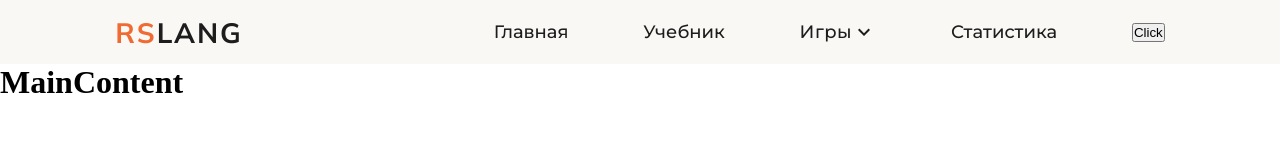
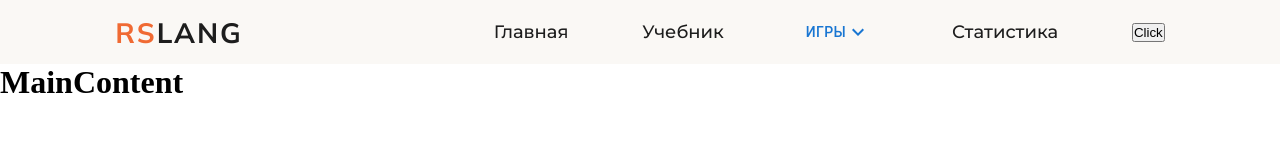
Before and after one commit to roman847/rslang, a React (Create React App) app: page / in a window 1280 px wide. Shown: the top 160 px of the page. Built offline with nearby package versions, Linux system fonts and the light colour scheme; the HTML template or start-up script is replaced by a standard one.

Commit message:
refactor: refactor Select component

```diff
--- /dev/null
+++ b/src/components/Select/Select.module.scss
@@ -0,0 +1,11 @@
+@import "src/styles/main";
+
+.menuButton {
+  font-family: 'Montserrat', 'sans-serif';
+  color: $blackColor ;
+  font-weight: 500;
+  padding: 0;
+  font-size: pxToRem(18);
+  line-height: pxToRem(22);
+  text-transform: none;
+}
--- a/src/components/Select/Select.tsx
+++ b/src/components/Select/Select.tsx
@@ -10,10 +10,10 @@ import {
   Paper,
   Popper,
 } from '@mui/material'
-import { Color } from '../../core/variables/constansts'
 import KeyboardArrowDownIcon from '@mui/icons-material/KeyboardArrowDown'
+import styles from './Select.module.scss'
 
-const SelectElement = ({ fields }: IPropsSelectElement) => {
+const SelectElement = ({ listName, fields }: IPropsSelectElement) => {
   const [open, setOpen] = React.useState(false)
   const anchorRef = React.useRef<HTMLButtonElement>(null)
 
@@ -28,7 +28,7 @@ const SelectElement = ({ fields }: IPropsSelectElement) => {
     setOpen(false)
   }
 
-  function handleListKeyDown(event: React.KeyboardEvent) {
+  const handleListKeyDown = (event: React.KeyboardEvent) => {
     if (event.key === 'Tab') {
       event.preventDefault()
       setOpen(false)
@@ -37,20 +37,10 @@ const SelectElement = ({ fields }: IPropsSelectElement) => {
     }
   }
 
-  const menuButtonStyles = {
-    fontFamily: ['Montserrat', 'sans-serif'].join(','),
-    color: Color.blackText,
-    fontWeight: 500,
-    padding: 0,
-    fontSize: '18px',
-    lineHeight: '22px',
-    textTransform: 'none',
-  }
-
   return (
     <div>
       <Button
-        sx={menuButtonStyles}
+        className={styles.menuButton}
         ref={anchorRef}
         id='composition-button'
         aria-controls={open ? 'composition-menu' : undefined}
@@ -58,7 +48,7 @@ const SelectElement = ({ fields }: IPropsSelectElement) => {
         aria-haspopup='true'
         onClick={handleToggle}
       >
-        <Box>Игры</Box>
+        <Box>{listName}</Box>
         <KeyboardArrowDownIcon />
       </Button>
       <Popper
--- a/src/core/interfaces/propsInterfaces.ts
+++ b/src/core/interfaces/propsInterfaces.ts
@@ -15,5 +15,6 @@ export interface IButtonProps {
 }
 
 export interface IPropsSelectElement {
+  listName: string
   fields: string[]
 }
--- a/src/pages/main/components/Header/Header.tsx
+++ b/src/pages/main/components/Header/Header.tsx
@@ -15,7 +15,7 @@ const Header = () => {
           <Box className={style.nav__list}>
             <Link className={style.list__link}>Главная</Link>
             <Link className={style.list__link}>Учебник</Link>
-            <SelectElement fields={['Игра 1', 'Игра 2', 'Игра 3', 'Игра 4']} />
+            <SelectElement listName={'Игры'} fields={['Игра 1', 'Игра 2', 'Игра 3', 'Игра 4']} />
             <Link className={style.list__link}>Статистика</Link>
             <button>Click</button>
           </Box>
--- a/src/styles/abstracts/_functions.scss
+++ b/src/styles/abstracts/_functions.scss
@@ -1,4 +1,4 @@
 @function pxToRem($px) {
   $pxInRem: 16;
-   @return $px / $pxInRem + rem;
+   @return calc($px / $pxInRem) + rem;
 }
--- a/src/styles/main.scss
+++ b/src/styles/main.scss
@@ -1,5 +1,6 @@
 @import 'abstracts/mixins';
 @import 'abstracts/variables';
+@import "abstracts/functions";
 
 @import "base/fonts";
 @import 'base/normalize';
```
Also changed, not shown: src/pages/main/components/select/Select.tsx (deleted, +0 -23 lines), src/pages/main/components/select/select.module.scss (deleted, +0 -27 lines).
